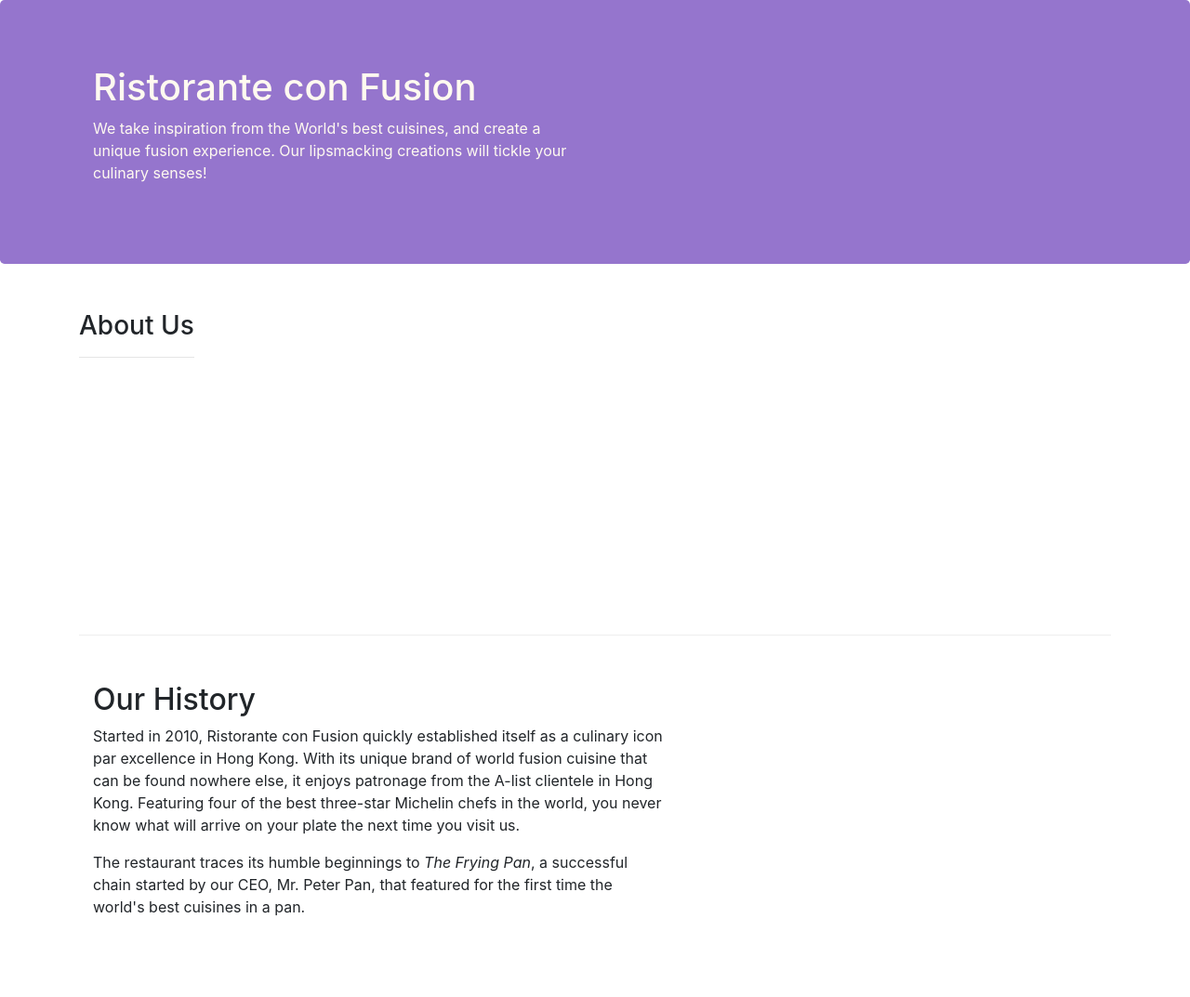
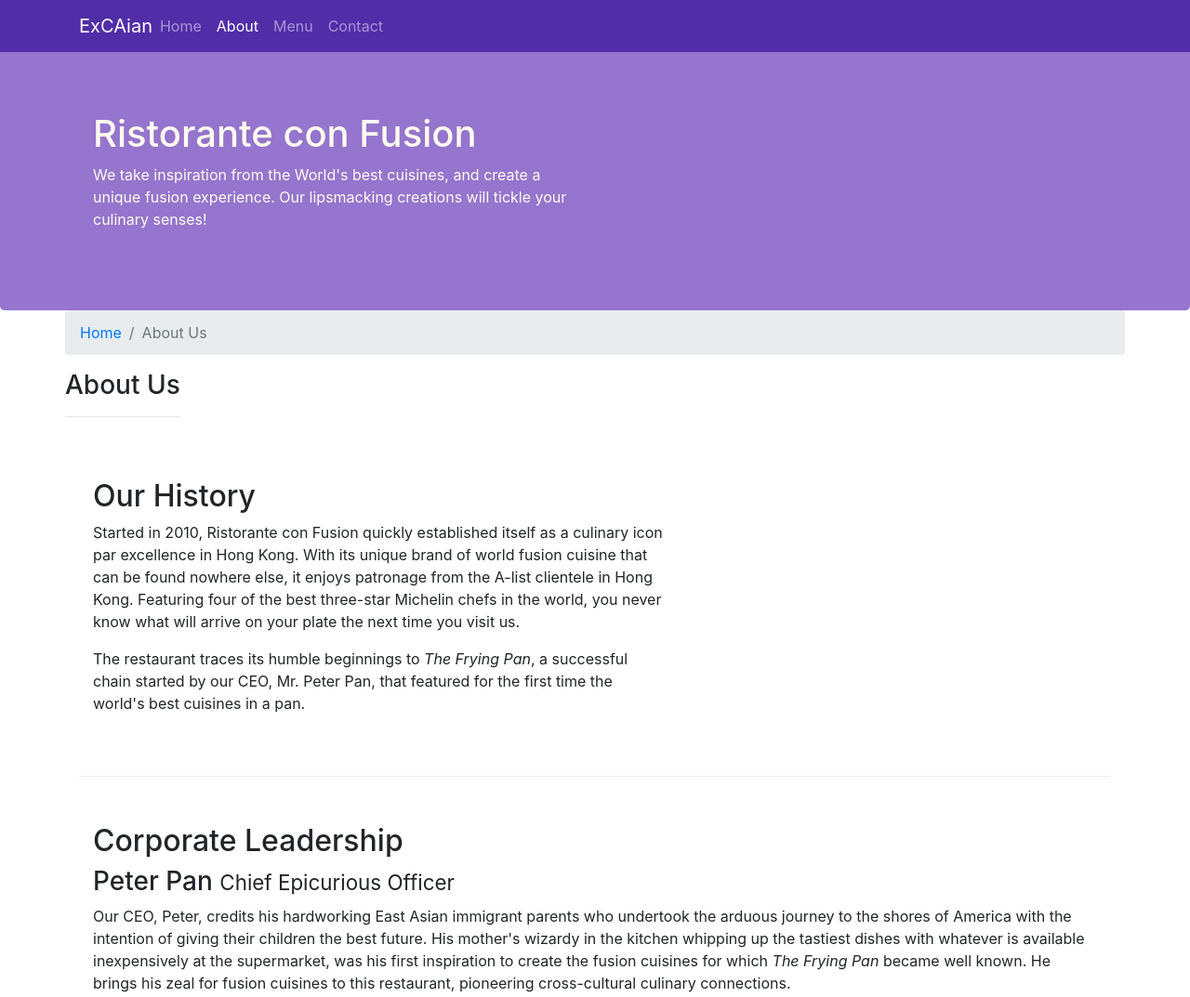
Before and after one commit to rfnshare/bootstrap_practice, a website: page aboutus.html in a window 1280 px wide. Shown: the top 1073 px of the page at 93% size. Drawn offline with nearby package versions, Linux system fonts and the light colour scheme.

Commit message:
Navbar and breadcumbs

```diff
--- a/CSS/Styles.css
+++ b/CSS/Styles.css
@@ -7,7 +7,7 @@
     margin:0px auto;
     padding: 50px 0px 50px 0px;
     border-bottom: 1px ridge;
-    min-height:400px;
+
 }
 
 .footer{
@@ -27,3 +27,11 @@
     margin: 0px;
     color: #0f0f0f;
 }
+
+body {
+    padding: 50px 0px 0px 0px;
+    z-index: 0;
+}
+.navbar-dark {
+    background-color: #512da8;
+}
--- a/aboutus.html
+++ b/aboutus.html
@@ -16,7 +16,27 @@
 </head>
 
 <body>
+<nav class="navbar navbar-dark navbar-expand-sm fixed-top">
+    <div class="container">
+        <button class="navbar-toggler" type="button" data-toggle="collapse" data-target="#Navbar">
+            <span class="navbar-toggler-icon"></span>
 
+        </button>
+
+        <a class="navbar-brand mr-auto" href="./index.html">ExCAian</a>
+        <div class="collapse navbar-collapse" id="Navbar">
+            <ul class="navbar-nav mr-auto">
+                <li class="nav-item"><a class="nav-link" href="./index.html">Home</a></li>
+                <li class="nav-item active"><a class="nav-link" href="#">About</a></li>
+                <li class="nav-item"><a class="nav-link" href="#">Menu</a></li>
+                <li class="nav-item"><a class="nav-link" href="#">Contact</a></li>
+            </ul>
+
+        </div>
+
+    </div>
+
+</nav>
 <header class="jumbotron">
     <div class="container">
         <div class="row row-header">
@@ -32,7 +52,11 @@
 </header>
 
 <div class="container">
-    <div class="row row-content">
+    <div class="row">
+        <ol class="col-12 breadcrumb">
+            <li class="breadcrumb-item"><a href="./index.html">Home</a> </li>
+            <li class="breadcrumb-item active">About Us</li>
+        </ol>
         <div>
             <h3>About Us</h3>
             <hr>
@@ -58,24 +82,28 @@
         <div class="col-12 col-sm col-md">
             <h2>Corporate Leadership</h2>
             <h3>Peter Pan <small>Chief Epicurious Officer</small></h3>
-            <p class="d-none d-sm-block">Our CEO, Peter, credits his hardworking East Asian immigrant parents who undertook the arduous journey to
+            <p class="d-none d-sm-block">Our CEO, Peter, credits his hardworking East Asian immigrant parents who
+                undertook the arduous journey to
                 the shores of America with the intention of giving their children the best future. His mother's wizardy
                 in the kitchen whipping up the tastiest dishes with whatever is available inexpensively at the
                 supermarket, was his first inspiration to create the fusion cuisines for which <em>The Frying Pan</em>
                 became well known. He brings his zeal for fusion cuisines to this restaurant, pioneering cross-cultural
                 culinary connections.</p>
             <h3>Dhanasekaran Witherspoon <small>Chief Food Officer</small></h3>
-            <p  class="d-none d-sm-block">Our CFO, Danny, as he is affectionately referred to by his colleagues, comes from a long established
+            <p class="d-none d-sm-block">Our CFO, Danny, as he is affectionately referred to by his colleagues, comes
+                from a long established
                 family tradition in farming and produce. His experiences growing up on a farm in the Australian outback
                 gave him great appreciation for varieties of food sources. As he puts it in his own words, <em>Everything
                     that runs, wins, and everything that stays, pays!</em></p>
             <h3>Agumbe Tang <small>Chief Taste Officer</small></h3>
-            <p class="d-none d-sm-block">Blessed with the most discerning gustatory sense, Agumbe, our CTO, personally ensures that every dish
+            <p class="d-none d-sm-block">Blessed with the most discerning gustatory sense, Agumbe, our CTO, personally
+                ensures that every dish
                 that we serve meets his exacting tastes. Our chefs dread the tongue lashing that ensues if their dish
                 does not meet his exacting standards. He lives by his motto, <em>You click only if you survive my
                     lick.</em></p>
             <h3>Alberto Somayya <small>Executive Chef</small></h3>
-            <p class="d-none d-sm-block">Award winning three-star Michelin chef with wide International experience having worked closely with
+            <p class="d-none d-sm-block">Award winning three-star Michelin chef with wide International experience
+                having worked closely with
                 whos-who in the culinary world, he specializes in creating mouthwatering Indo-Italian fusion
                 experiences. He says, <em>Put together the cuisines from the two craziest cultures, and you get a
                     winning hit! Amma Mia!</em></p>
@@ -90,7 +118,7 @@
             <div class="col-4 offset-1 col-sm-2">
                 <h5>Links</h5>
                 <ul class="list-unstyled">
-                    <li><a href="#">Home</a></li>
+                    <li><a href="./index.html">Home</a></li>
                     <li><a href="#">About</a></li>
                     <li><a href="#">Menu</a></li>
                     <li><a href="#">Contact</a></li>
```
Also changed, not shown: index.html (+27 -1 lines).
